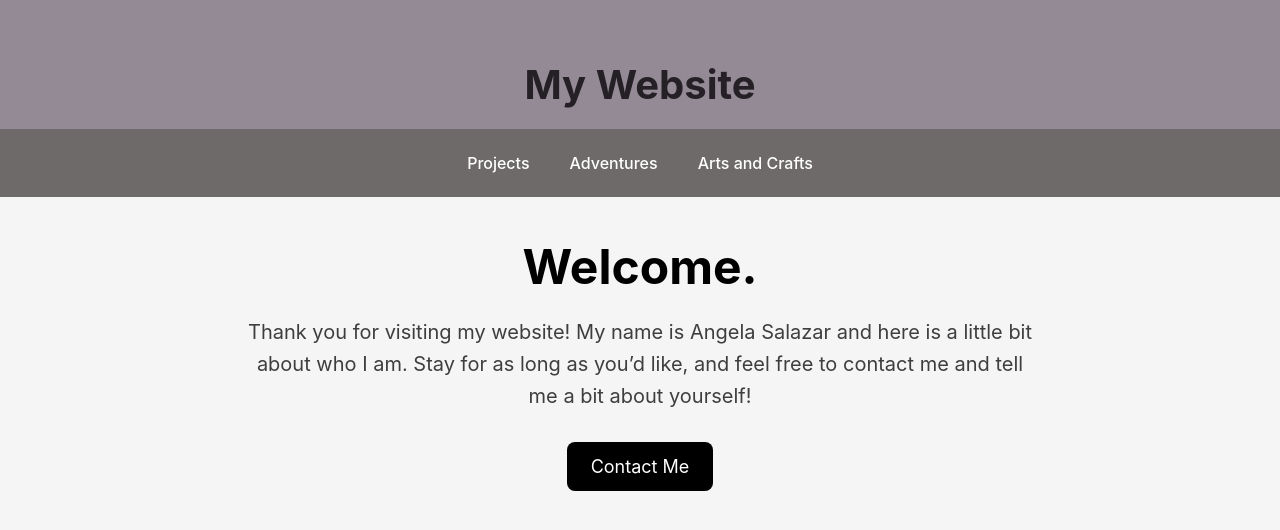
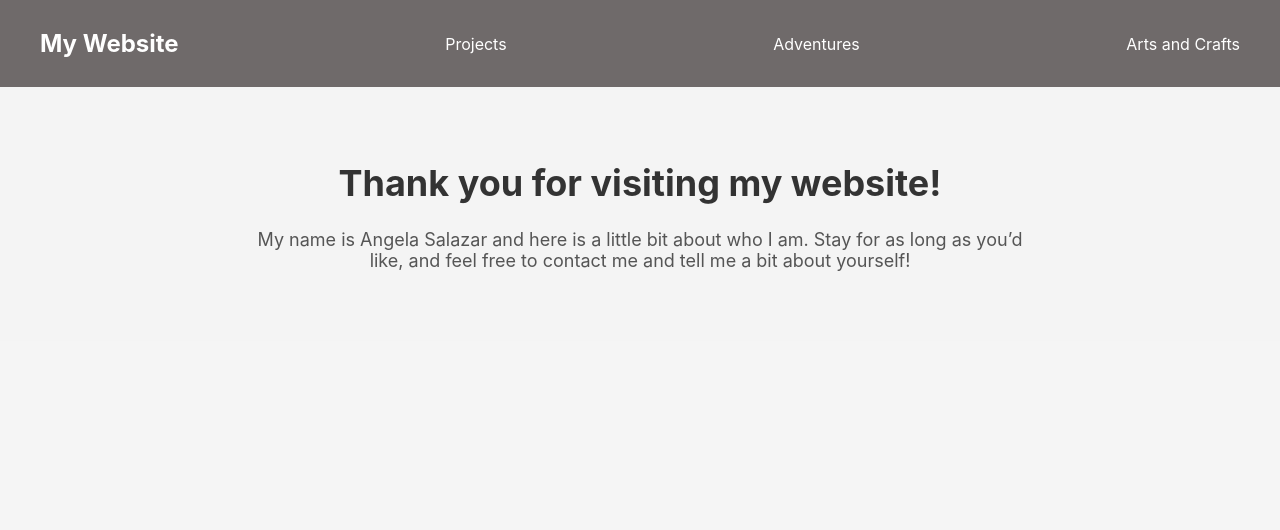
Before and after one commit to chinchillagarry/chinchillagarry.github.io, a website: page mypage.html in a window 1280 px wide. Drawn offline with Linux system fonts and the light colour scheme.

Commit message:
navbar final

```diff
--- a/mypage.html
+++ b/mypage.html
@@ -8,24 +8,18 @@
   <link rel="stylesheet" href="style.css" />
 </head>
 <body>
+  <!-- Navbar with Website Name (Link to Homepage) -->
+  <div class="navbar">
+      <a href="/" class="logo">My Website</a>
+      <a href="mypages/baking.html">Projects</a>
+      <a href="mypages/">Adventures</a>
+      <a href="mypages/">Arts and Crafts</a>
+  </div>
 
-  <header class="header">
-    <h1>My Website</h1>
-  </header>
 
-  <nav class="navbar">
-    <a href="mypages/baking.html">Projects</a>
-    <a href="mypages/">Adventures</a>
-    <a href="mypages/">Arts and Crafts</a>
-  </nav>
-
-  <section class="about">
-    <h2>Welcome.</h2>
-    <p>
-      Thank you for visiting my website! My name is Angela Salazar and here is a little bit about who I am. Stay for as long as you’d like, and feel free to contact me and tell me a bit about yourself!
-    </p>
-    <a class="button" href="contact.html">Contact Me</a>
-  </section>
-
+  <div class="about-me">
+      <h1>Thank you for visiting my website!</h1>
+      <p>My name is Angela Salazar and here is a little bit about who I am. Stay for as long as you’d like, and feel free to contact me and tell me a bit about yourself!</p>
+  </div>
 </body>
 </html>
--- a/style.css
+++ b/style.css
@@ -21,16 +21,25 @@ body {
 /* ========== NAVIGATION BAR ========== */
 .navbar {
   display: flex;
-  justify-content: center;
+  justify-content: space-between; /* Spacing between the logo and the links */
   background-color: #6f6a6a;
-  padding: 10px 0;
+  padding: 15px 20px;
+  align-items: center;
+}
+
+.navbar .logo {
+  font-size: 24px;
+  color: white;
+  text-decoration: none; /* Remove underline */
+  font-weight: bold;
 }
 
 .navbar a {
+  display: inline-block;
   color: white;
+  text-align: center;
+  padding: 14px 20px;
   text-decoration: none;
-  padding: 14px 20px;
-  font-weight: 500;
 }
 
 .navbar a:hover {
@@ -38,25 +47,23 @@ body {
   color: black;
 }
 
-/* ========== ABOUT SECTION ========== */
-.about {
-  max-width: 800px;
-  margin: 40px auto;
-  padding: 0 20px;
+/* ========== ABOUT ME SECTION ========== */
+.about-me {
+  padding: 50px 20px;
   text-align: center;
+  background-color: #f4f4f4;
 }
 
-.about h2 {
-  font-size: 48px;
-  margin-bottom: 20px;
-  color: #000;
+.about-me h1 {
+  font-size: 36px;
+  color: #333;
 }
 
-.about p {
-  font-size: 20px;
-  line-height: 1.6;
-  color: rgba(0, 0, 0, 0.75);
-  margin-bottom: 30px;
+.about-me p {
+  font-size: 18px;
+  color: #555;
+  max-width: 800px;
+  margin: 20px auto;
 }
 
 /* ========== BUTTON ========== */
```
